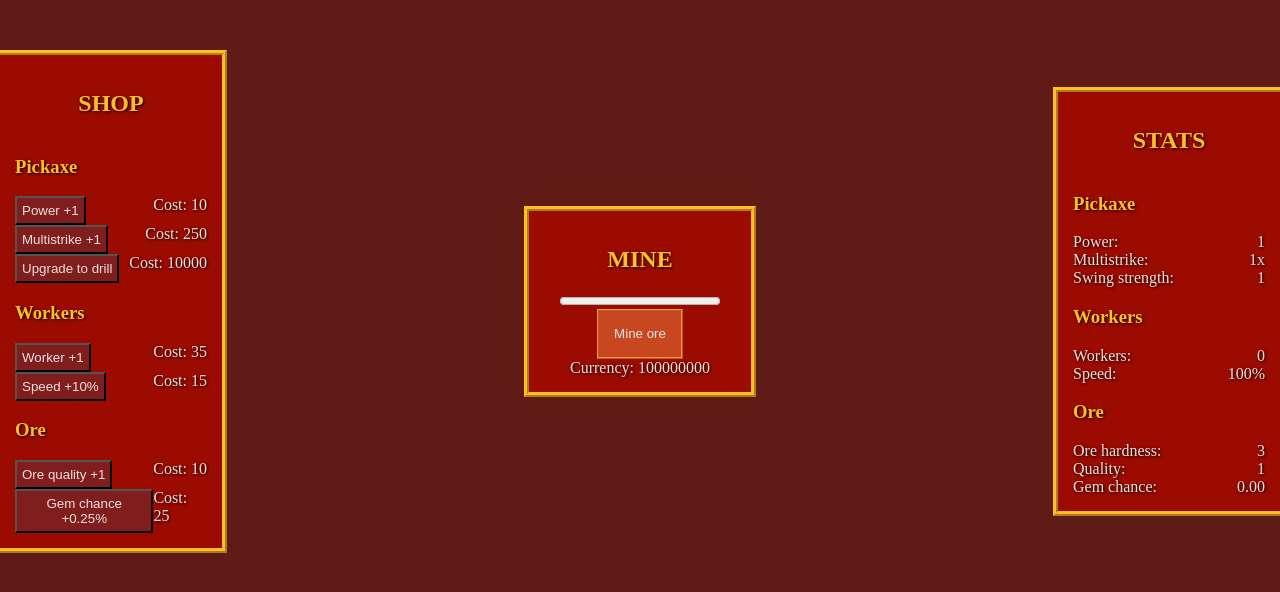
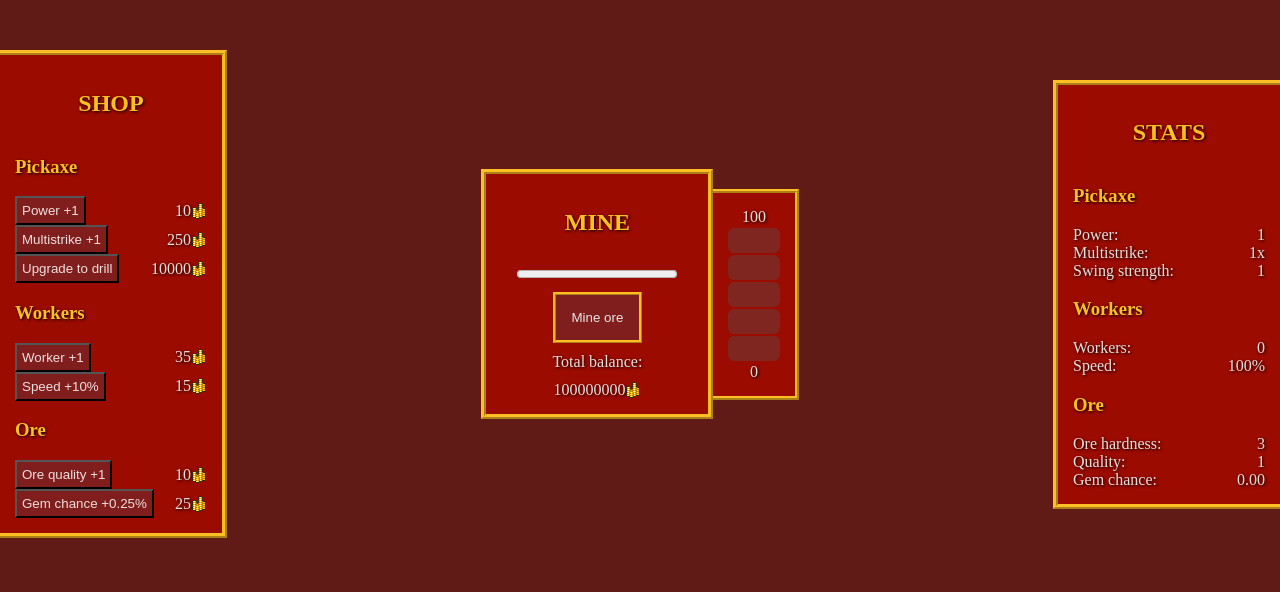
Before and after one commit to BartoszDerenda/IdleMiner, a React (Create React App) app: page / in a window 1280 px wide. Shown: the top 592 px of the page. Built offline with nearby package versions, Linux system fonts and the light colour scheme.

Commit message:
Heat implementation
Drill is now more or less fully implemented!
- Added heat meter interface
- Fixed one bug regarding resetting drill's cooldown

```diff
--- a/src/App.css
+++ b/src/App.css
@@ -14,9 +14,14 @@ body {
   background-color: var(--body-background);
 }
 
-.main-board {
+.main-box {
   display: flex;
   align-items: center;
   justify-content: space-between;
   padding-top: 50px;
 }
+
+.currency-align {
+  display: flex;
+  align-items: center;
+}
--- a/src/App.js
+++ b/src/App.js
@@ -1,6 +1,7 @@
 import './App.css';
 import { useState, useEffect } from 'react';
 import Mines from './components/Mines/Mines';
+import HeatMeter from './components/Mines/HeatMeter';
 import PickaxeUpgrade from './components/Shop/upgrades/PickaxeUpgrade';
 import WorkerUpgrade from './components/Shop/upgrades/WorkerUpgrade';
 import OreUpgrade from './components/Shop/upgrades/OreUpgrade';
@@ -62,7 +63,7 @@ function App() {
 
   /* Drill mining */
   /* onScroll version */
-  const handleScroll = () => {
+  const handleDrill = () => {
     if (drill.isBought && !drill.cooldown) {
       setDrill(prevDrill => ({ ...prevDrill, heat: prevDrill.heat + 1 }));
       handleMining();
@@ -78,29 +79,26 @@ function App() {
           ...prevDrill,
           heat: Math.max(0, prevDrill.heat - 1)
         }));
-        console.log(drill.heat);
-
-        // once heat reaches 0 and drill is on cooldown, reset it
-        if (drill.heat === 0 && drill.cooldown) {
-          setDrill(prevDrill => ({
-            ...prevDrill,
-            cooldown: false
-          }));
-        }
-
       }, 250 / drill.coolant);
       return () => clearInterval(heatintervalId);
 
     } else {
       // if drill overheats, set it on a cooldown
       if (drill.heat >= drill.heat_cap) {
-        console.log('uh oh');
         setDrill(prevDrill => ({
           ...prevDrill,
           cooldown: true,
           heat: prevDrill.heat - 1 // prevents an infinite loop
         }));
       };
+    }
+
+    // once heat reaches 0 and drill is on cooldown, set cooldown to false
+    if (drill.heat === 0 && drill.cooldown) {
+      setDrill(prevDrill => ({
+        ...prevDrill,
+        cooldown: false
+      }));
     }
 
   }, [drill]);
@@ -114,14 +112,14 @@ function App() {
       if (token === 'power') {
         setPickaxe({ ...pickaxe,
           power: pickaxe.power + 1,
-          power_cost: Math.round(pickaxe.power_cost * 1.1)
+          power_cost: Math.round(pickaxe.power_cost * 1.15)
         });
       }
 
       if (token === 'multistrike') {
         setPickaxe({ ...pickaxe,
           multistrike: pickaxe.multistrike + 1,
-          multi_cost: Math.round(pickaxe.multi_cost * 1.1)
+          multi_cost: Math.round(pickaxe.multi_cost * 1.15)
         });
       }
 
@@ -134,36 +132,36 @@ function App() {
       if (token === 'coolant') {
         setDrill({...drill,
           coolant: drill.coolant + 0.25,
-          coolant_cost: Math.round(drill.coolant_cost * 1.1)
+          coolant_cost: Math.round(drill.coolant_cost * 1.15)
         });
       }
 
       if (token === 'heat_cap') {
         setDrill({...drill,
           heat_cap: drill.heat_cap + 10,
-          heat_cap_cost: Math.round(drill.heat_cap_cost * 1.1)
+          heat_cap_cost: Math.round(drill.heat_cap_cost * 1.15)
         });
       }
 
       if (token === 'worker') {
         setWorker({ ...worker,
           level: worker.level + 1,
-          level_cost: Math.round(worker.level_cost * 1.1)
+          level_cost: Math.round(worker.level_cost * 1.15)
         });
       }
 
       if (token === 'speed') {
         setWorker({ ...worker,
           speed: worker.speed + 0.1,
-          speed_cost: Math.round(worker.speed_cost * 1.1)
+          speed_cost: Math.round(worker.speed_cost * 1.15)
         });
       }
 
       if (token === 'quality') {
         setOre({ ...ore,
-          quality: ore.quality + 1,
-          quality_cost: Math.round(ore.quality_cost * 1.1),
-          hardness: ore.hardness * 1.1,
+          quality: ore.quality * 1.175,
+          quality_cost: Math.round(ore.quality_cost * 1.15),
+          hardness: ore.hardness * 1.15,
           progress: 0
         });
       }
@@ -171,7 +169,7 @@ function App() {
       if (token === 'gems') {
         setOre({ ...ore,
           gem_chance: ore.gem_chance + 0.25,
-          gem_cost: Math.round(ore.gem_cost * 1.1),
+          gem_cost: Math.round(ore.gem_cost * 1.15),
         });
       }
 
@@ -180,7 +178,7 @@ function App() {
 
   /* Mining */
   function handleMining() {
-    setOre(prevOre => ({ ...prevOre, progress: prevOre.progress + pickaxe.power }));
+    setOre(prevOre => ({ ...prevOre, progress: prevOre.progress + (pickaxe.power * pickaxe.multistrike) }));
     if (Math.floor(Math.random() * 100) <= ore.gem_chance) {
       setCurrency(currency + ore.quality / 2);
     }
@@ -202,21 +200,26 @@ function App() {
   );
 
   return (
-    <div className='main-board'>
+    <div className='main-box'>
 
-      <div className='shop'>
+      <div className='shop-box'>
         <h2>SHOP</h2>
         <PickaxeUpgrade handleUpgrade={handleUpgrade} pickaxe={pickaxe} drill={drill} />
         <WorkerUpgrade handleUpgrade={handleUpgrade} worker={worker} />
         <OreUpgrade handleUpgrade={handleUpgrade} ore={ore} />
       </div>
 
-      <div className='mine' onWheel={handleScroll}>
-        <h2>MINE</h2>
-        <Mines handleMining={handleMining} ore={ore} currency={currency} />
+      <div className='mine-box'>
+        <div className='mine'>
+          <h2>MINE</h2>
+          <Mines handleMining={handleMining} handleDrill={handleDrill} ore={ore} currency={currency} drill={drill} />
+        </div>
+        <div className='heat-meter'>
+          <HeatMeter drill={drill} />
+        </div>
       </div>
 
-      <div className='stats'>
+      <div className='stats-box'>
         <h2>STATS</h2>
         <Stats pickaxe={pickaxe} drill={drill} worker={worker} ore={ore}/>
       </div>
--- /dev/null
+++ b/src/components/Mines/HeatMeter.jsx
@@ -0,0 +1,19 @@
+// components/Mines/HeatMeter.jsx
+import HeatPip from './HeatPip';
+import './Mines.css';
+
+function HeatMeter({drill}) {
+  return (
+    <div className='heat-meter-box'>
+      <span>{drill.heat}</span>
+      <HeatPip drill={drill} heatTreshold={1} />
+      <HeatPip drill={drill} heatTreshold={20} />
+      <HeatPip drill={drill} heatTreshold={40} />
+      <HeatPip drill={drill} heatTreshold={60} />
+      <HeatPip drill={drill} heatTreshold={80} />
+      <span>{drill.heat_cap}</span>
+    </div>
+  );
+}
+
+export default HeatMeter;
--- /dev/null
+++ b/src/components/Mines/HeatPip.jsx
@@ -0,0 +1,26 @@
+// components/Mines/HeatMeter.jsx
+import './Mines.css';
+
+function HeatPip({drill, heatTreshold}) {
+    const heatPercentage = (drill.heat / drill.heat_cap) * 100;
+    const interval = 20 // 20% per interval
+    const heat = ((drill.heat / drill.heat_cap) * 100) / 20
+    let className = 'heat-pip';
+
+    if (heatPercentage >= heatTreshold) {
+        // for 1% - 20% case
+        if (1 < heatPercentage < 20) {
+            className = `heat-pip heat-1`;
+        }
+        // for 20% - 80% cases
+        for (let i = 1; i <= heat; i++) {
+            className = `heat-pip heat-${i * interval}`;
+        }
+      }
+
+  return (
+    <div className={className}></div>
+  );
+}
+
+export default HeatPip;
--- a/src/components/Mines/Mines.css
+++ b/src/components/Mines/Mines.css
@@ -1,10 +1,17 @@
 /* MINE */
 @import url('../../Palette.css');
+
+
+.mine-box {
+  display: flex;
+  align-items: center;
+}
 
 .mine {
     display: flex;
     flex-direction: column;
     align-items: center;
+    gap: 10px;
     width: 15vw;
     padding: 15px;
     background-color: var(--component-background);
@@ -15,10 +22,66 @@
     }
   }
 
+
+
+/* Mine */
 .mine > button {
-    background-color: rgb(201, 71, 32);
-    border: 2px ridge rgb(255, 146, 57);
-    color: rgb(231, 231, 231);
-    padding: 8%;
-    cursor: pointer;
-  }
+  background-color: var(--component-element);
+  border: 3px ridge var(--gold);
+  color: rgb(231, 231, 231);
+  padding: 8%;
+}
+
+.pickaxe {
+  cursor: pointer;
+}
+
+.drill {
+  cursor: s-resize;
+}
+
+
+
+/* HeatMeter */
+.heat-meter-box {
+  display: flex;
+  flex-direction: column-reverse;
+  align-items: center;
+  width: 4vw;
+  padding: 15px;
+  gap: 2px;
+  background-color: var(--component-background);
+  border: 4px ridge var(--gold);
+  border-left: none;
+}
+
+.heat-pip {
+  background-color: rgba(80, 80, 80, 0.39);
+  border-radius: 6px;
+  width: 100%;
+  height: 25px;
+}
+
+.heat-1 {
+  background-color: rgb(211, 235, 0);
+}
+
+.heat-20 {
+  background-color: rgb(196, 193, 1);
+}
+
+.heat-40 {
+  background-color: rgb(255, 217, 0);
+}
+
+.heat-60 {
+  background-color: rgb(255, 123, 0);
+}
+
+.heat-80 {
+  background-color: rgb(255, 0, 0);
+}
+
+.heat-100 {
+  background-color: rgb(255, 255, 255);
+}
--- a/src/components/Mines/Mines.jsx
+++ b/src/components/Mines/Mines.jsx
@@ -1,14 +1,16 @@
 // components/Mines/Mines.jsx
 import './Mines.css';
+import currencyIcon from '../../gold.png';
 
-function Stats({handleMining, ore, currency}) {
+function Mine({handleMining, handleDrill, ore, currency, drill}) {
   return (
     <>
     <progress value={ore.progress} max={ore.hardness}></progress>
-    <button onClick={() => handleMining()}>Mine ore</button>
-    <span>Currency: {Math.round(currency)}</span>
+    <button className={drill.isBought ? ('drill') : ('pickaxe')} onClick={() => handleMining()} onWheel={() => handleDrill()}>Mine ore</button>
+    <span>Total balance:</span>
+    <span className='currency-align'>{Math.round(currency)}<img src={currencyIcon} alt='currency' /></span>
     </>
   );
 }
 
-export default Stats;
+export default Mine;
--- a/src/components/Shop/Shop.css
+++ b/src/components/Shop/Shop.css
@@ -1,7 +1,7 @@
 /* Shop.css */
 @import url('../../Palette.css');
 
-.shop {
+.shop-box {
     display: flex;
     flex-direction: column;
     align-items: center;
--- a/src/components/Shop/buttons/ShopButton.jsx
+++ b/src/components/Shop/buttons/ShopButton.jsx
@@ -1,5 +1,6 @@
 // components/Shop/buttons/ShopButton.jsx
 import '../Shop.css';
+import currencyIcon from '../../../gold.png';
 
 function ShopButton({ onClick, cost, label, disabled }) {
   return (
@@ -7,7 +8,7 @@ function ShopButton({ onClick, cost, label, disabled }) {
       <button onClick={onClick} disabled={disabled}>
         {label}
       </button>
-      <span>Cost: {cost}</span>
+      <span className='currency-align'>{cost}<img src={currencyIcon} alt='currency' /></span>
     </div>
   );
 }
--- a/src/components/Stats/Stats.css
+++ b/src/components/Stats/Stats.css
@@ -1,7 +1,7 @@
 /* Stats.css */
 @import url('../../Palette.css');
 
-.stats {
+.stats-box {
     display: flex;
     flex-direction: column;
     align-items: center;
```
Also changed, not shown: src/gold.png (added).
